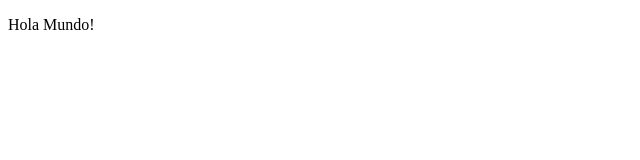
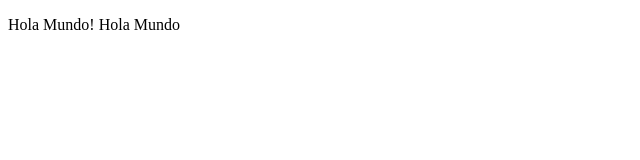
Before and after one commit to JManuG/proyectoDemo, a plain HTML site: page index.html in a window 1280 px wide. Shown: the whole page, without its empty margins (0-640 px from the left). Drawn offline with Linux system fonts and the light colour scheme.

Commit message:
Cambio de prueba

```diff
--- a/index.html
+++ b/index.html
@@ -7,6 +7,6 @@
     <title>Hola Mundo</title>
 </head>
 <body>
-    <p>Hola Mundo!</p>
+    <p>Hola Mundo! Hola Mundo</p>
 </body>
 </html>
```
